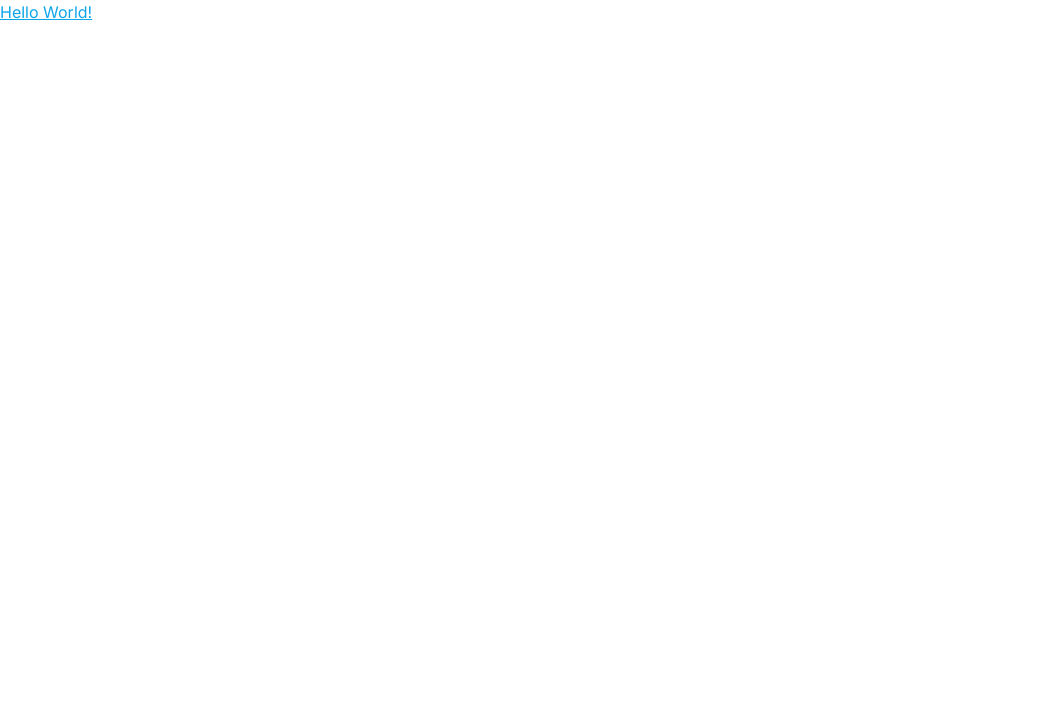
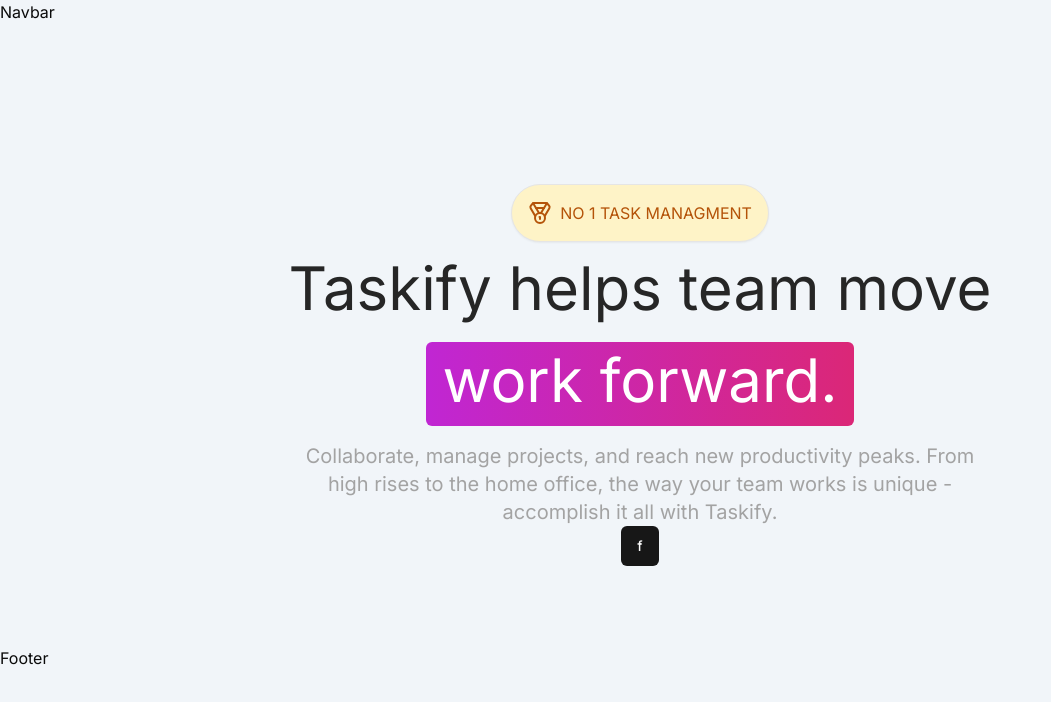
Before and after one commit to Til19/taskmanagement, a Next.js app: page / in a window 1280 px wide. Shown: the top 702 px of the page, without its empty margins (0-1051 px from the left). Built offline with nearby package versions, Linux system fonts and the light colour scheme.

Commit message:
bis 55:04

```diff
--- /dev/null
+++ b/app/(marketing)/layout.tsx
@@ -0,0 +1,17 @@
+const MarketingLayout = ({
+    children,
+}: {
+    children: React.ReactNode;
+}) => {
+    return (
+        <div className="h-full bg-slate-100">
+            Navbar
+            <main className="pt-40 pb-20 bg-slate-100">
+                {children}
+            </main>
+            Footer
+        </div>
+    );
+};
+
+export default MarketingLayout;
--- /dev/null
+++ b/app/(marketing)/page.tsx
@@ -0,0 +1,32 @@
+import { Button } from "@/components/ui/button";
+import { Medal } from "lucide-react";
+
+const MarketingPage = () => {
+    return (
+        <div className="flex items-center justify-center flex-col">
+            <div className="flex items-center justify-center flex-col">
+                <div className="mb-4 flex items-center border shadow-sm p-4 bg-amber-100 text-amber-700 rounded-full uppercase">
+                    <Medal className="h-6 w-6 mr-2" />
+                    No 1 task managment
+                </div>
+                <h1 className="text-3xl md:text-6xl text-center text-neutral-800 mb-6">
+                    Taskify helps team move
+                </h1>
+                <div className="text-3xl md:text-6xl bg-gradient-to-r from-fuchsia-600 to-pink-600 text-white px-4 p-2 rounded-md pb-4 w-fit">
+                    work forward.
+                </div>
+            </div>
+            <div className="text-sm md:text-xl text-neutral-400 mt-4 max-w-xs md:max-w-2xl text-center mx-auto">
+                Collaborate, manage projects, and reach new productivity peaks. From high rises to the home office, the way your team works is unique - accomplish it all with Taskify.
+            </div>
+
+            <Button>
+                f
+            </Button>
+
+
+        </div>
+    );
+};
+
+export default MarketingPage;
--- a/app/page.tsx
+++ /dev/null
@@ -1,7 +0,0 @@
-export default function Home() {
-  return (
-    <div className="underline text-sky-500">
-      Hello World!
-    </div>
-  )
-}
--- /dev/null
+++ b/components/ui/button.tsx
@@ -0,0 +1,56 @@
+import * as React from "react"
+import { Slot } from "@radix-ui/react-slot"
+import { cva, type VariantProps } from "class-variance-authority"
+
+import { cn } from "@/lib/utils"
+
+const buttonVariants = cva(
+  "inline-flex items-center justify-center whitespace-nowrap rounded-md text-sm font-medium ring-offset-background transition-colors focus-visible:outline-none focus-visible:ring-2 focus-visible:ring-ring focus-visible:ring-offset-2 disabled:pointer-events-none disabled:opacity-50",
+  {
+    variants: {
+      variant: {
+        default: "bg-primary text-primary-foreground hover:bg-primary/90",
+        destructive:
+          "bg-destructive text-destructive-foreground hover:bg-destructive/90",
+        outline:
+          "border border-input bg-background hover:bg-accent hover:text-accent-foreground",
+        secondary:
+          "bg-secondary text-secondary-foreground hover:bg-secondary/80",
+        ghost: "hover:bg-accent hover:text-accent-foreground",
+        link: "text-primary underline-offset-4 hover:underline",
+      },
+      size: {
+        default: "h-10 px-4 py-2",
+        sm: "h-9 rounded-md px-3",
+        lg: "h-11 rounded-md px-8",
+        icon: "h-10 w-10",
+      },
+    },
+    defaultVariants: {
+      variant: "default",
+      size: "default",
+    },
+  }
+)
+
+export interface ButtonProps
+  extends React.ButtonHTMLAttributes<HTMLButtonElement>,
+    VariantProps<typeof buttonVariants> {
+  asChild?: boolean
+}
+
+const Button = React.forwardRef<HTMLButtonElement, ButtonProps>(
+  ({ className, variant, size, asChild = false, ...props }, ref) => {
+    const Comp = asChild ? Slot : "button"
+    return (
+      <Comp
+        className={cn(buttonVariants({ variant, size, className }))}
+        ref={ref}
+        {...props}
+      />
+    )
+  }
+)
+Button.displayName = "Button"
+
+export { Button, buttonVariants }
--- a/package.json
+++ b/package.json
@@ -9,6 +9,7 @@
     "lint": "next lint"
   },
   "dependencies": {
+    "@radix-ui/react-slot": "^1.0.2",
     "class-variance-authority": "^0.7.0",
     "clsx": "^2.0.0",
     "lucide-react": "^0.294.0",
```
Also changed, not shown: 1 other file (tests, documents, lock files or other folders).
